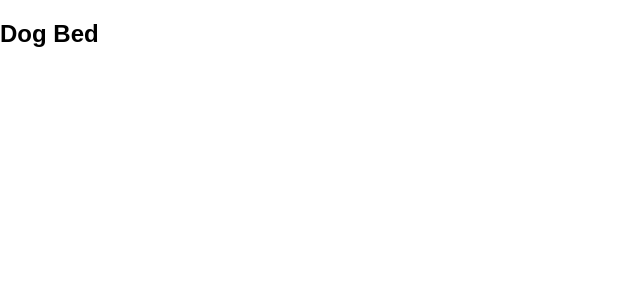
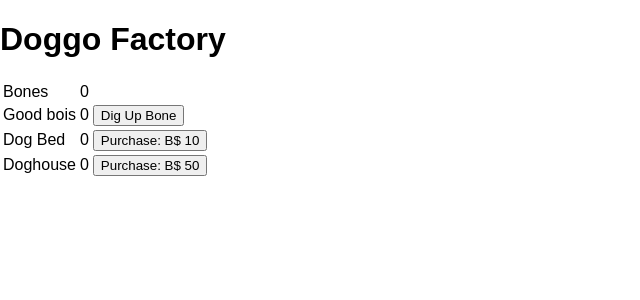
Before and after one commit to ChristopherJMiller/doggo-factory, a React (Create React App) app: page / in a window 1280 px wide. Shown: the top 300 px of the page, without its empty margins (0-640 px from the left). Built offline with nearby package versions, Linux system fonts and the light colour scheme.

Commit message:
Added dog houses and digging up bones manually

```diff
--- a/src/App.js
+++ b/src/App.js
@@ -1,7 +1,6 @@
 import React, { Component } from 'react';
-import logo from './logo.svg';
 import './App.css';
-import { DogBed } from './machines/MachineTypes.js'
+import { DogBed, DogHouse } from './machines/MachineTypes.js'
 
 
 class App extends Component {
@@ -9,16 +8,95 @@ class App extends Component {
     super(props);
     this.state = {
       bones: 0,
-      beds: new DogBed()
+      canDig: true,
+      beds: new DogBed(),
+      houses: new DogHouse()
     };
+
+    this.purchaseMachine = this.purchaseMachine.bind(this);
+  }
+
+  purchaseMachine(machine) {
+    if (this.state.bones >= machine.unitCost()) {
+      this.setState({
+        bones: this.state.bones - machine.unitCost()
+      });
+      machine.purchaseMachine();
+    }
+  }
+
+  digUpBone() {
+    if (this.state.canDig) {
+      this.setState({
+        bones: this.state.bones + 1,
+        canDig: false
+      });
+    }
+  }
+
+  componentDidMount() {
+    this.timerID = setInterval(
+      () => this.tick(),
+      1000
+    );
+  }
+
+  componentWillUnmount() {
+    clearInterval(this.timerID);
+  }
+
+  tick() {
+    let bonesForTick = this.state.beds.totalBPS();
+    this.setState({
+      bones: this.state.bones + bonesForTick,
+      canDig: true
+    });
   }
 
   render() {
+    let button = null;
+    if (this.state.canDig) {
+      button = <button onClick={() => this.digUpBone()}>Dig Up Bone</button>;
+    } else {
+      button = <button disabled>Dig Up Bone</button>;
+    }
+
     return (
-      <div className="App">
-        <div className="App-header">
-          <h2>{ this.state.beds.name }</h2>
-        </div>
+      <div>
+        <h1>Doggo Factory</h1>
+        <table>
+          <tbody>
+            <tr>
+              <td>Bones</td>
+              <td>{ this.state.bones }</td>
+            </tr>
+            <tr>
+              <td>Good bois</td>
+              <td>{ this.state.beds.totalBPS() + this.state.houses.totalBPS() }</td>
+              <td>
+                {button}
+              </td>
+            </tr>
+            <tr>
+              <td>{ this.state.beds.name }</td>
+              <td>{ this.state.beds.count }</td>
+              <td>
+                <button onClick={() => this.purchaseMachine(this.state.beds)}>
+                  Purchase: B$ { this.state.beds.unitCost() }
+                </button>
+              </td>
+            </tr>
+            <tr>
+              <td>{ this.state.houses.name }</td>
+              <td>{ this.state.houses.count }</td>
+              <td>
+                <button onClick={() => this.purchaseMachine(this.state.houses)}>
+                  Purchase: B$ { this.state.houses.unitCost() }
+                </button>
+              </td>
+            </tr>
+          </tbody>
+        </table>
       </div>
     );
   }
--- a/src/machines/Machine.js
+++ b/src/machines/Machine.js
@@ -4,8 +4,16 @@ export default class Machine {
     this.name = name;
     this.price = price;
     this.bps = bonesPerSecond;
-    this.upm = bonesPerSecond;
+    this.upm = unitPriceMultiplier;
     this.count = 0;
+
+    this.unitCost = function() {
+      return Math.ceil(this.price * Math.pow(1 + this.upm, this.count));
+    }
+
+    this.totalBPS = function() {
+      return this.bps * this.count;
+    }
   }
 
   purchaseMachine() {
--- a/src/machines/MachineTypes.js
+++ b/src/machines/MachineTypes.js
@@ -6,7 +6,18 @@ export class DogBed extends Machine {
       "Dog Bed",
       10,
       1,
-      1.5
+      0.25
     );
   }
 }
+
+export class DogHouse extends Machine {
+  constructor() {
+    super(
+      "Doghouse",
+      50,
+      3,
+      0.2
+    );
+  }
+}
```
